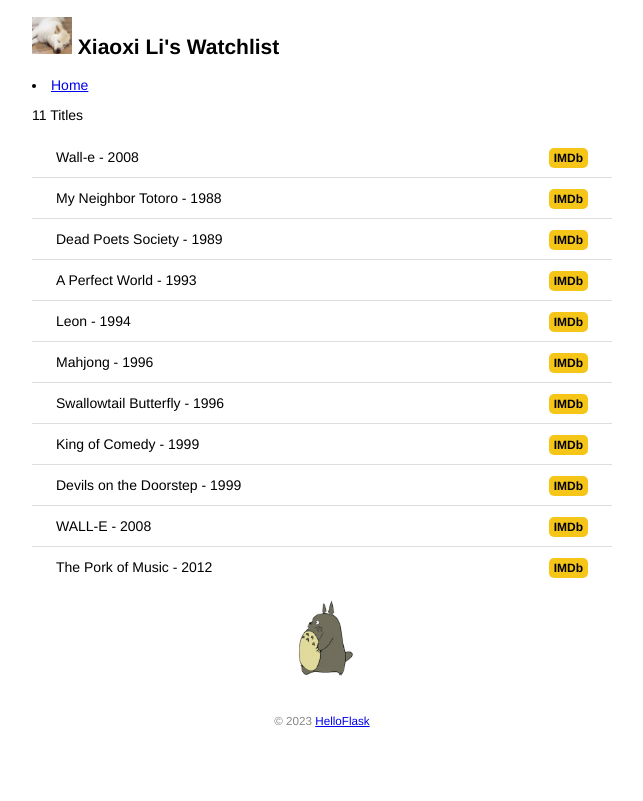
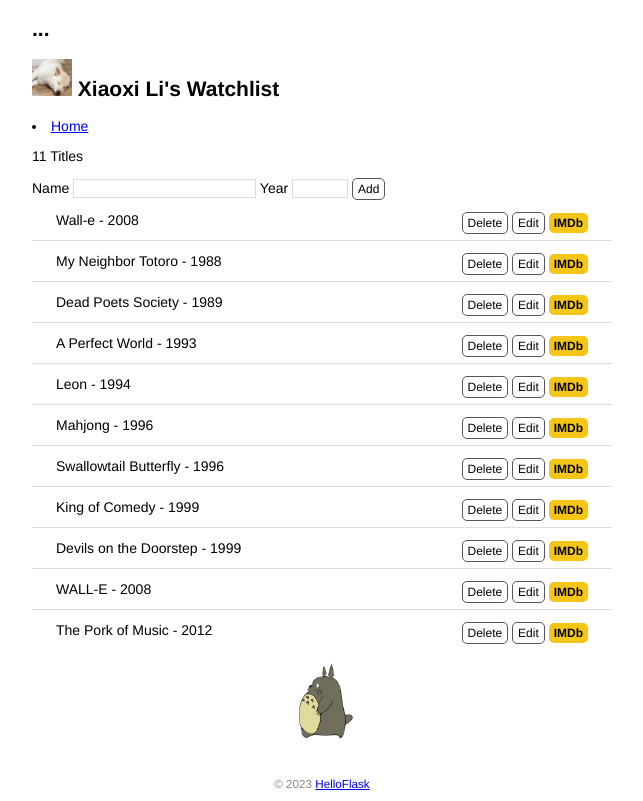
Before and after one commit to lixiaoxi0518/Watchlist, a Flask app: page / in a window 1280 px wide. Shown: the whole page, without its empty margins (318-961 px from the left). Before the commit the page ends 727 px from the top, so only its background shows below. Run offline with Flask 3, Linux system fonts and the light colour scheme.

Commit message:
Create, edit and delete item by form

```diff
--- a/app.py
+++ b/app.py
@@ -1,4 +1,4 @@
-from flask import Flask, url_for, render_template, request, redirect
+from flask import Flask, url_for, render_template, request, redirect, flash
 from markupsafe import escape
 import os
 from flask_sqlalchemy import SQLAlchemy
@@ -74,8 +74,48 @@ def page_not_found(e):
     # user = User.query.first()
     return render_template('404.html'), 404
 
-@app.route('/')
+@app.route('/', methods=['GET', 'POST'])
 def index():
+    if request.method == 'POST':
+        title = request.form.get('title')
+        year = request.form.get('year')
+        if not title or not year or len(year) > 4 or len(title) > 60:
+            flash('Invalid input.')
+            return redirect(url_for('index'))
+        movie = Movie(title = title, year = year)
+        db.session.add(movie)
+        db.session.commit()
+        flash('Item created.')
+        return redirect(url_for('index'))
+
     # user = User.query.first() #读取用户记录
     movies = Movie.query.all() #读取所有电影记录
     return render_template('index.html', movies = movies)
+
+@app.route('/movie/edit/<int:movie_id>', methods=['GET', 'POST'])
+def edit(movie_id):
+    movie = Movie.query.get_or_404(movie_id) #如果找不到就返回404错误响应
+
+    if request.method == 'POST':  # 处理编辑表单的提交请求
+        title = request.form['title']
+        year = request.form['year']
+
+        if not title or not year or len(year) != 4 or len(title) > 60:
+            flash('Invalid input.')
+            return redirect(url_for('edit', movie_id=movie_id))  # 重定向回对应的编辑页面
+
+        movie.title = title  # 更新标题
+        movie.year = year  # 更新年份
+        db.session.commit()  # 提交数据库会话
+        flash('Item updated.')
+        return redirect(url_for('index'))  # 重定向回主页
+
+    return render_template('edit.html', movie=movie)  # 传入被编辑的电影记录
+
+@app.route('/movie/delete/<int:movie_id>', methods=['POST'])  # 限定只接受 POST 请求
+def delete(movie_id):
+    movie = Movie.query.get_or_404(movie_id)  # 获取电影记录
+    db.session.delete(movie)  # 删除对应的记录
+    db.session.commit()  # 提交数据库会话
+    flash('Item deleted.')
+    return redirect(url_for('index'))  # 重定向回主页
--- a/static/main.css
+++ b/static/main.css
@@ -81,3 +81,48 @@ background: #F5C518;
 border-radius: 5px;
 padding: 3px 5px;
 }
+
+input[type=submit] {
+    font-family: inherit;
+}
+
+input[type=text] {
+    border: 1px solid #ddd;
+}
+
+input[name=year] {
+    width: 50px;
+}
+
+.btn {
+    font-size: 12px;
+    padding: 3px 5px;
+    text-decoration: none;
+    cursor: pointer;
+    background-color: white;
+    color: black;
+    border: 1px solid #555555;
+    border-radius: 5px;
+}
+
+.btn:hover {
+    text-decoration: none;
+    background-color: black;
+    color: white;
+    border: 1px solid black;
+}
+
+.alert {
+    position: relative;
+    padding: 7px;
+    margin: 7px 0;
+    border: 1px solid transparent;
+    color: #004085;
+    background-color: #cce5ff;
+    border-color: #b8daff;
+    border-radius: 5px;
+}
+
+.inline-form {
+    display: inline;
+}
--- a/templates/base.html
+++ b/templates/base.html
@@ -1,5 +1,9 @@
 <!DOCTYPE html>
 <html lang="en">
+{% for message in get_flashed_messages() %}
+    <div class="alert">{{ message }}</div>
+{% endfor %}
+<h2>...</h2>
 <head>
     {% block head %}
     <meta charset="UTF-8">
--- a/templates/index.html
+++ b/templates/index.html
@@ -2,10 +2,19 @@
 
 {% block content %}
 <p>{{ movies|length }} Titles</p>
+<form method="post">
+    Name <input type="text" name="title" autocomplete="off" required>
+    Year <input type="text" name="year" autocomplete="off" required>
+    <input class="btn" type="submit" name="submit" value="Add">
+</form>
 <u1 class="movie-list">
     {% for movie in movies %}
     <li>{{movie.title}} - {{movie.year}}
         <span class="float-right">
+            <form class="inline-form" method="post" action="{{ url_for('delete', movie_id=movie.id) }}">
+                 <input class="btn" type="submit" name="delete" value="Delete" onclick="return confirm('Are you sure?')">
+            </form>
+            <a class="btn" href="{{ url_for('edit', movie_id=movie.id) }}">Edit</a>
             <a class="imdb" href="https://www.imdb.com/find?q={{movie.title}}" target="_blank" title="Find this movie on IMDb">IMDb</a>
         </span>
     </li>
```
Also changed, not shown: templates/edit.html (added, +10 -0 lines), 1 other file.
